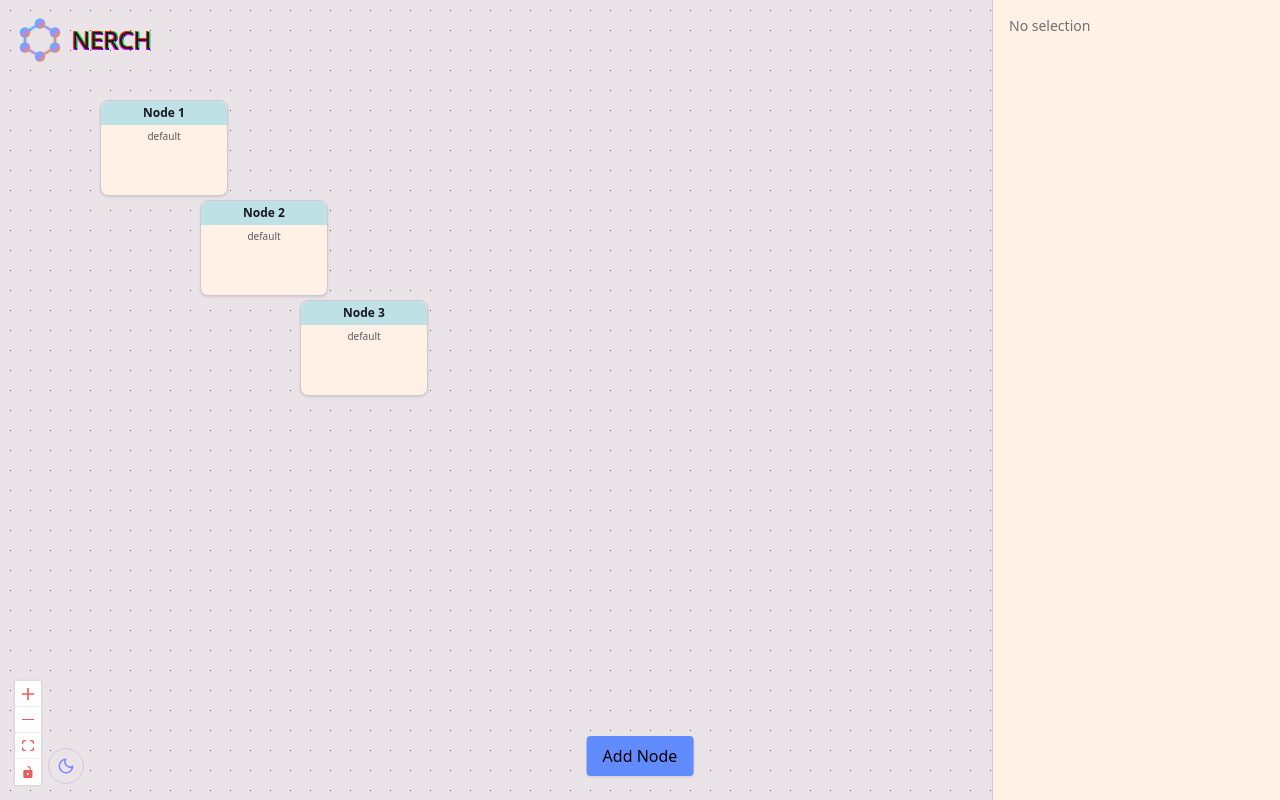
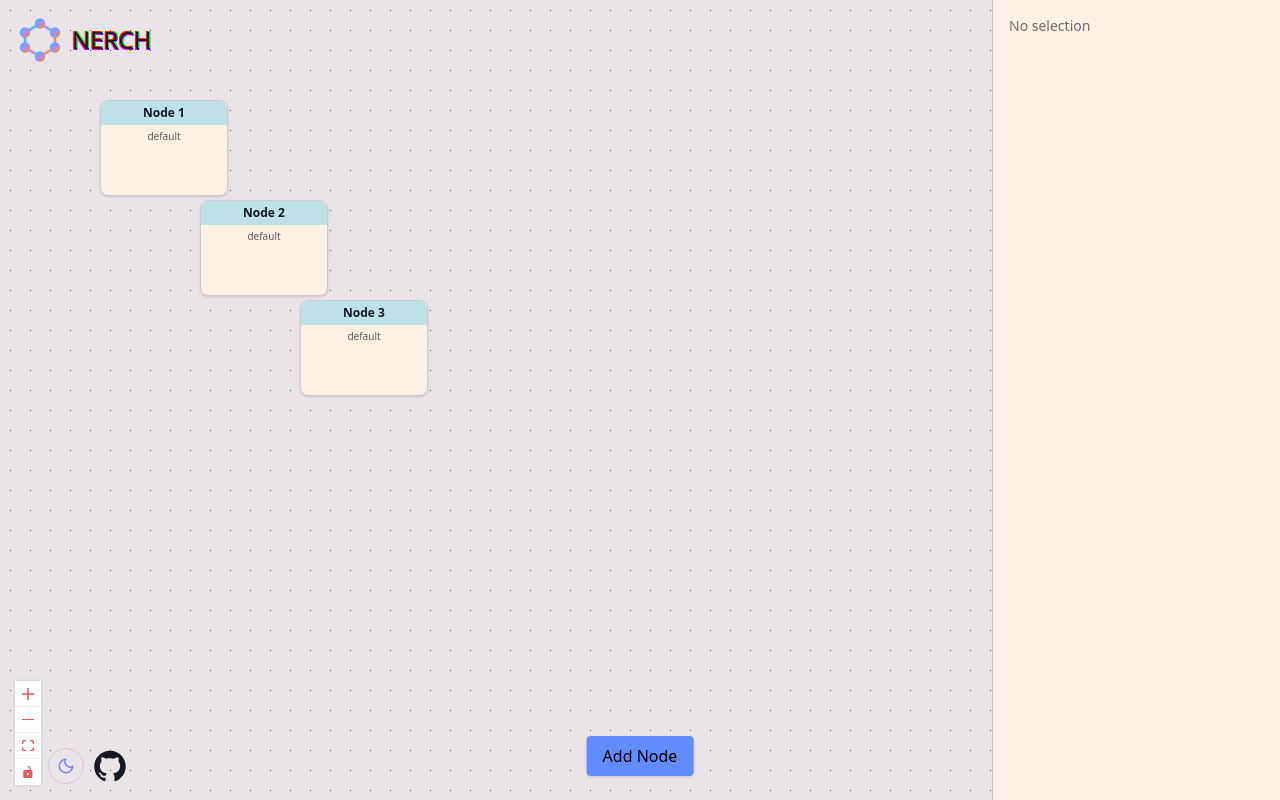
Before and after one commit to Najaf1705/arch, a React (Vite) app in the folder client/: page / in a window 1280 px wide. Built offline with nearby package versions, Linux system fonts and the light colour scheme.

Commit message:
added github link

```diff
--- a/client/package.json
+++ b/client/package.json
@@ -15,7 +15,8 @@
     "@tailwindcss/vite": "^4.1.18",
     "@xyflow/react": "^12.10.0",
     "react": "^19.2.0",
-    "react-dom": "^19.2.0"
+    "react-dom": "^19.2.0",
+    "react-icons": "^5.5.0"
   },
   "devDependencies": {
     "@eslint/js": "^9.39.1",
--- /dev/null
+++ b/client/src/components/GithubLink.tsx
@@ -0,0 +1,14 @@
+import { AiFillGithub } from "react-icons/ai"
+
+const GithubLink = () => {
+  return (
+    <AiFillGithub size={36}
+          className="cursor-pointer hover:text-c10 transition"
+          onClick={() => window.open("https://github.com/Najaf1705/arch", "_blank")}
+          aria-label="Visit GitHub repository"
+          title="Visit GitHub repository"
+        />
+  )
+}
+
+export default GithubLink
--- a/client/src/flow/Flow.tsx
+++ b/client/src/flow/Flow.tsx
@@ -21,6 +21,7 @@ import NodeMenu from '../components/NodeMenu'
 import NodeSidebar from '../components/NodeSidebar'
 
 import type { CustomNodeData, FlowNode } from '../types/NodeTypes'
+import GithubLink from '../components/GithubLink'
 
 const nodeTypes = {
     customNode: CustomNode,
@@ -171,8 +172,9 @@ function Flow() {
                 <div className="w-5 h-5 bg-c10 border border-border"></div>
             </div> */}
             {/* overlays */}
-            <div className="absolute bottom-4 left-12 z-50">
+            <div className="absolute bottom-4 left-12 z-50 flex justify-center gap-2">
                 <ThemeToggle />
+                <GithubLink/>
             </div>
 
             <div className="absolute top-4 left-4 z-50">
```
Also changed, not shown: 1 other file (tests, documents, lock files or other folders).
